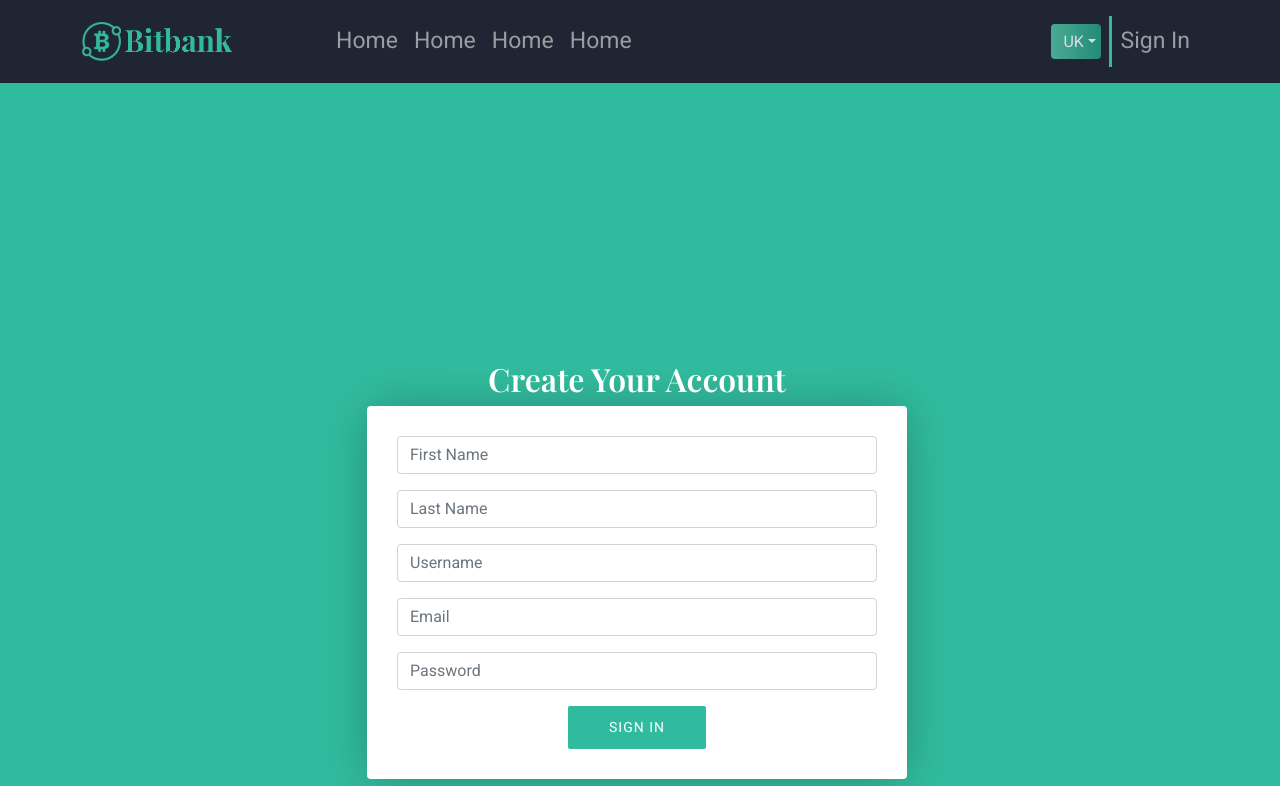
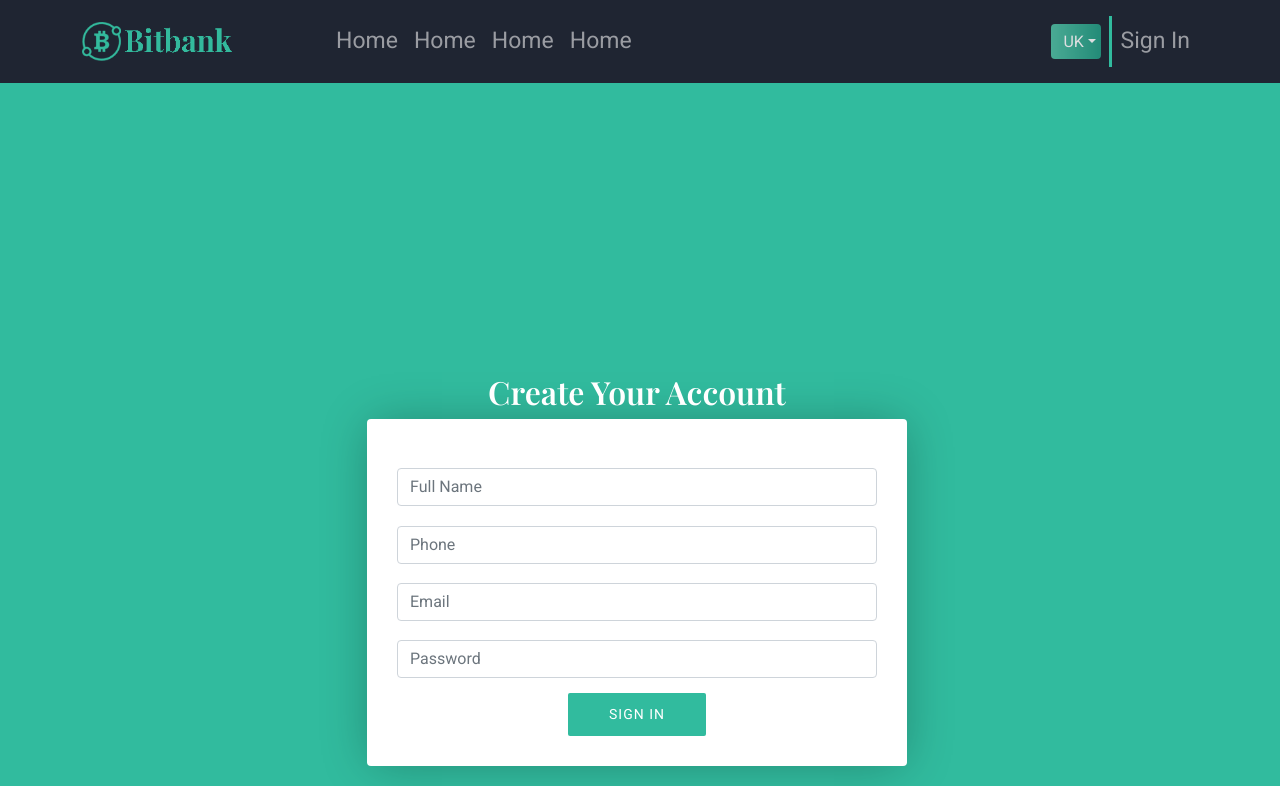
Before and after one commit to ra6ty/Bit-Bank, a React (Create React App) app: page / in a window 1280 px wide. Shown: the top 786 px of the page. Built offline with nearby package versions, Linux system fonts and the light colour scheme.

Commit message:
add logic to register user

```diff
--- a/package.json
+++ b/package.json
@@ -6,11 +6,13 @@
     "@testing-library/jest-dom": "^5.16.4",
     "@testing-library/react": "^13.2.0",
     "@testing-library/user-event": "^13.5.0",
+    "@types/axios": "^0.14.0",
     "@types/jest": "^27.5.1",
     "@types/node": "^16.11.36",
     "@types/react": "^18.0.9",
     "@types/react-dom": "^18.0.5",
     "@types/react-router-dom": "^5.3.3",
+    "axios": "^0.27.2",
     "react": "^18.1.0",
     "react-dom": "^18.1.0",
     "react-router-dom": "^6.3.0",
--- a/src/pages/Register/Register.scss
+++ b/src/pages/Register/Register.scss
@@ -1,8 +1,31 @@
 .register {
   padding: 8rem 0;
   background: #31BB9E;
+  overflow-y: hidden !important;
 }
 
+.modal-title {
+  font-size: 30px;
+  font-family: 'Roboto', sans-serif;
+}
+
+.modal-header{
+  border-bottom:4px solid #31BB9E ;
+}
+
+.modal-content {
+  border:1px solid #31BB9E ;
+}
+.modal-body {
+  padding: 2rem 1rem;
+  font-size: 20px;
+}
+.modal {
+  padding-left: 0 !important;
+}
+.modal-dialog {
+  margin: 10.75rem auto;
+}
 @media (max-width: 1700px) {
   .register {
     padding: 10rem 0;
@@ -11,7 +34,7 @@
 
 @media (max-width: 400px) {
   .register {
-    padding:11rem 0;
+    padding: 11rem 0;
   }
 }
 
@@ -26,6 +49,12 @@
   max-width: 540px;
 }
 
+h5 {
+  color: red;
+  text-decoration: none;
+  outline: none;
+  margin-top: 1rem;
+ }
 .account h2 {
   color: #fff;
   font-family: "Playfair Display", serif;
@@ -41,7 +70,7 @@
 }
 
 .form-group {
-  margin-bottom: 1rem;
+  margin: 1.2rem 0 0.3rem 0;
 }
 
 .form-control {
@@ -68,6 +97,7 @@
   text-transform: uppercase;
   border: 1px solid transparent;
   border-radius: 2px;
+  margin-top: 10px;
 }
 
 .btn-main:hover {
@@ -88,3 +118,11 @@
   outline: none;
   font-size: 23px;
 }
+
+.account span {
+  color: red;
+  text-decoration: none;
+  outline: none;
+  font-size: 14px;
+  margin: 1rem 0 2rem;
+}
--- a/src/pages/Register/Register.tsx
+++ b/src/pages/Register/Register.tsx
@@ -1,32 +1,148 @@
-import React from 'react';
+import React, {useState} from 'react';
 import "./Register.scss"
+import axios from 'axios';
+import {Modal} from "react-bootstrap";
 
-const Register:React.FC = () => {
+const Register: React.FC = () => {
+
+    const [nameValue, setNameValue] = useState("")
+    const [phoneValue, setPhoneValue] = useState("")
+    const [emailValue, setEmailValue] = useState("")
+    const [passValue, setPassValue] = useState("")
+    const [show, setShow] = useState(false);
+    const [emailBusy, setEmailBusy] = useState(false)
+    const [errorName, setErrorName] = useState<{
+        text?: string,
+        enabled: boolean
+    }>({
+        text: "Введіть привильне імя",
+        enabled: false
+    })
+    const [errorPhone, setErrorPhone] = useState<{
+        text?: string,
+        enabled: boolean
+    }>({
+        text: "Введіть првильний телефон",
+        enabled: false
+    })
+    const [errorEmail, setErrorEmail] = useState<{
+        text?: string,
+        enabled: boolean
+    }>({
+        text: "Введіть правильний Email",
+        enabled: false
+    })
+    const [errorPass, setErrorPass] = useState<{
+        text?: string,
+        enabled: boolean
+    }>({
+        text: "Введіть привильний пароль який має включати символи'?@#$%*'",
+        enabled: false
+    })
+
+    const validationStyle = {
+        color: "red",
+        boxShadow: "0 0 5px 2px",
+        borderRadius: "2px"
+    };
+
+    const sendRegister = () => {
+
+        setErrorName({...errorName, enabled: false})
+        setErrorPhone({...errorPhone, enabled: false})
+        setErrorEmail({...errorEmail, enabled: false})
+        setErrorPass({...errorPass, enabled: false})
+
+        if (nameValue.length < 3) {
+            setErrorName({...errorName, enabled: true})
+        }
+
+        let regForPhoone = /^[\+]?[(]?[0-9]{3}[)]?[-\s\.]?[0-9]{3}[-\s\.]?[0-9]{4,6}$/im
+
+        if (!regForPhoone.test(phoneValue)) {
+            setErrorPhone({...errorPhone, enabled: true})
+        }
+
+        let regForEmail = /^[-\w.]+@([A-z][-A-z]+\.)+[A-z]{2,4}$/
+
+        if (!regForEmail.test(emailValue)) {
+            setErrorEmail({...errorEmail, enabled: true})
+        }
+
+        let regForPass = /^[а-яА-ЯёЁa-zA-Z0-9]+$/
+
+        if (!regForPass.test(passValue)) {
+            setErrorPass({...errorPass, enabled: true})
+        }
+
+        axios.post('https://user-simple.herokuapp.com/auth/registration', {
+            fullName: nameValue,
+            email: emailValue,
+            phone: phoneValue,
+            password: passValue,
+        })
+            .then(function (response) {
+                if (response.data.status === "user created") {
+                    setShow(true)
+                    setEmailBusy(false)
+                }
+                if (response.data.status === "email is used") {
+                    setEmailBusy(true)
+                }
+            })
+
+        setNameValue("")
+        setPhoneValue("")
+        setEmailValue("")
+        setPassValue("")
+    }
+
+    const handleClose = () => setShow(false);
+
     return (
         <div className="register">
             <section className="signin-page account">
+                <Modal show={show} onHide={handleClose}>
+                    <Modal.Header closeButton>
+                        <Modal.Title>Реєстрація успішна!</Modal.Title>
+                    </Modal.Header>
+                    <Modal.Body>Дякуємо вам, що довіряєте нам. Ми все зробим, щоб вам було зручно та приємно з нами працювати))</Modal.Body>
+                </Modal>
                 <div className="container">
                     <div className="row">
                         <div className="col-md-6 mx-auto">
                             <div className="block text-center">
                                 <h2 className="text-center">Create Your Account</h2>
-                                <form className="text-left clearfix mt-30" action="index.html">
-                                    <div className="form-group">
-                                        <input type="text" className="form-control" placeholder="First Name"/>
+                                <form className="text-left clearfix mt-30">
+                                    <div className="form-group" style={errorName.enabled ? validationStyle : {}}>
+                                        <input type="text" value={nameValue}
+                                               onChange={event => setNameValue(event.target.value)}
+                                               className="form-control" placeholder="Full Name"/>
                                     </div>
-                                    <div className="form-group">
-                                        <input type="text" className="form-control" placeholder="Last Name"/>
+                                    {errorName.enabled ? <span>{errorName.text}</span> : null}
+                                    <div className="form-group" style={errorPhone.enabled ? validationStyle : {}}>
+                                        <input type="tel" value={phoneValue}
+                                               onChange={event => setPhoneValue(event.target.value)}
+                                               className="form-control" placeholder="Phone"
+                                        />
                                     </div>
-                                    <div className="form-group">
-                                        <input type="text" className="form-control" placeholder="Username"/>
+                                    {errorPhone.enabled ? <span>{errorPhone.text}</span> : null}
+                                    <div className="form-group" style={errorEmail.enabled ? validationStyle : {}}>
+                                        <input type="email" value={emailValue}
+                                               onChange={event => setEmailValue(event.target.value)}
+                                               className="form-control" placeholder="Email"/>
                                     </div>
-                                    <div className="form-group">
-                                        <input type="email" className="form-control" placeholder="Email"/>
+                                    {errorEmail.enabled ? <span>{errorEmail.text}</span> : null}
+                                    <div className="form-group" style={errorPass.enabled ? validationStyle : {}}>
+                                        <input type="password" value={passValue}
+                                               onChange={event => setPassValue(event.target.value)}
+                                               className="form-control" placeholder="Password"/>
                                     </div>
-                                    <div className="form-group">
-                                        <input type="password" className="form-control" placeholder="Password"/>
-                                    </div>
-                                    <button type="submit" className="btn btn-main text-center">Sign In</button>
+                                    {errorPass.enabled ? <span>{errorPass.text}</span> : null}
+                                    <button type="button" onClick={sendRegister}
+                                            className="btn btn-main text-center">Sign In
+                                    </button>
+                                    {emailBusy? <h5>Такий email вже зайнятий</h5>:null}
                                 </form>
                                 <p className="mt-3">Already have an account ?<a href="#"> Login</a></p>
                             </div>
```
Also changed, not shown: 1 other file (tests, documents, lock files or other folders).
